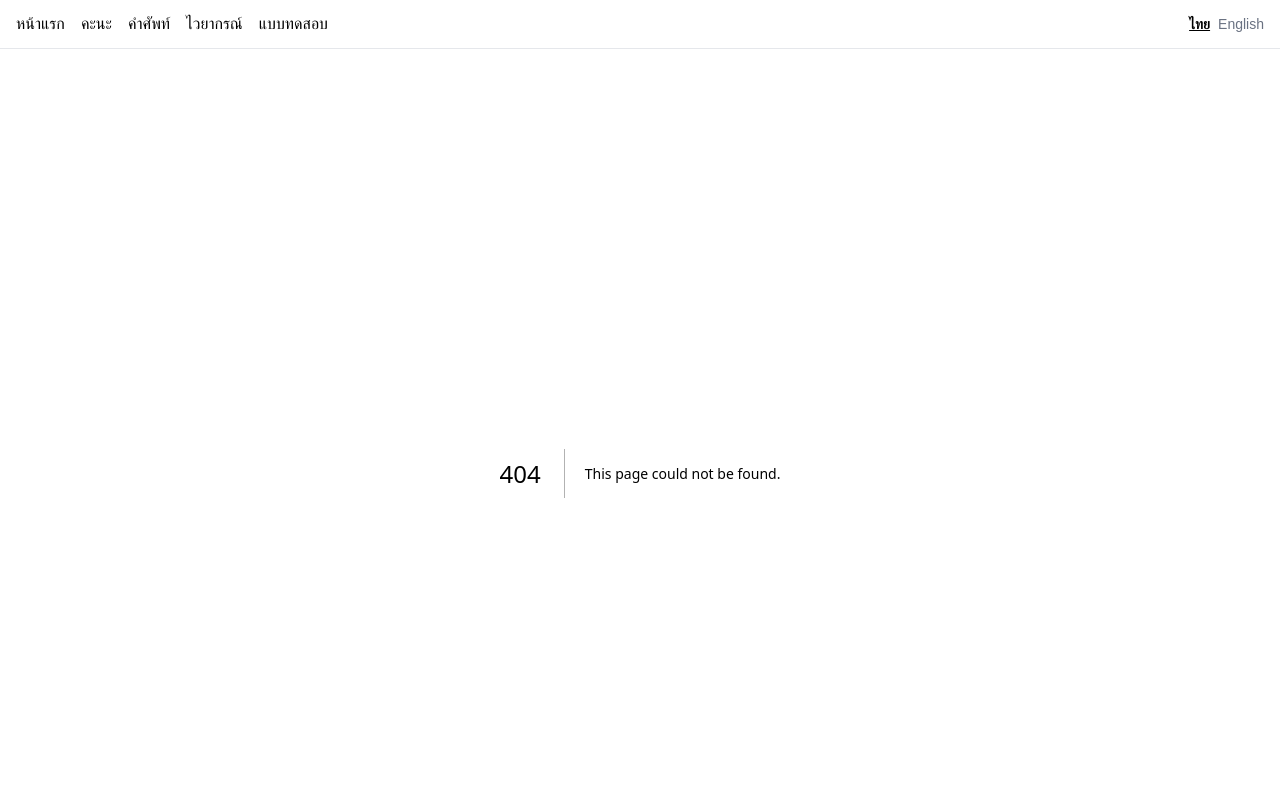
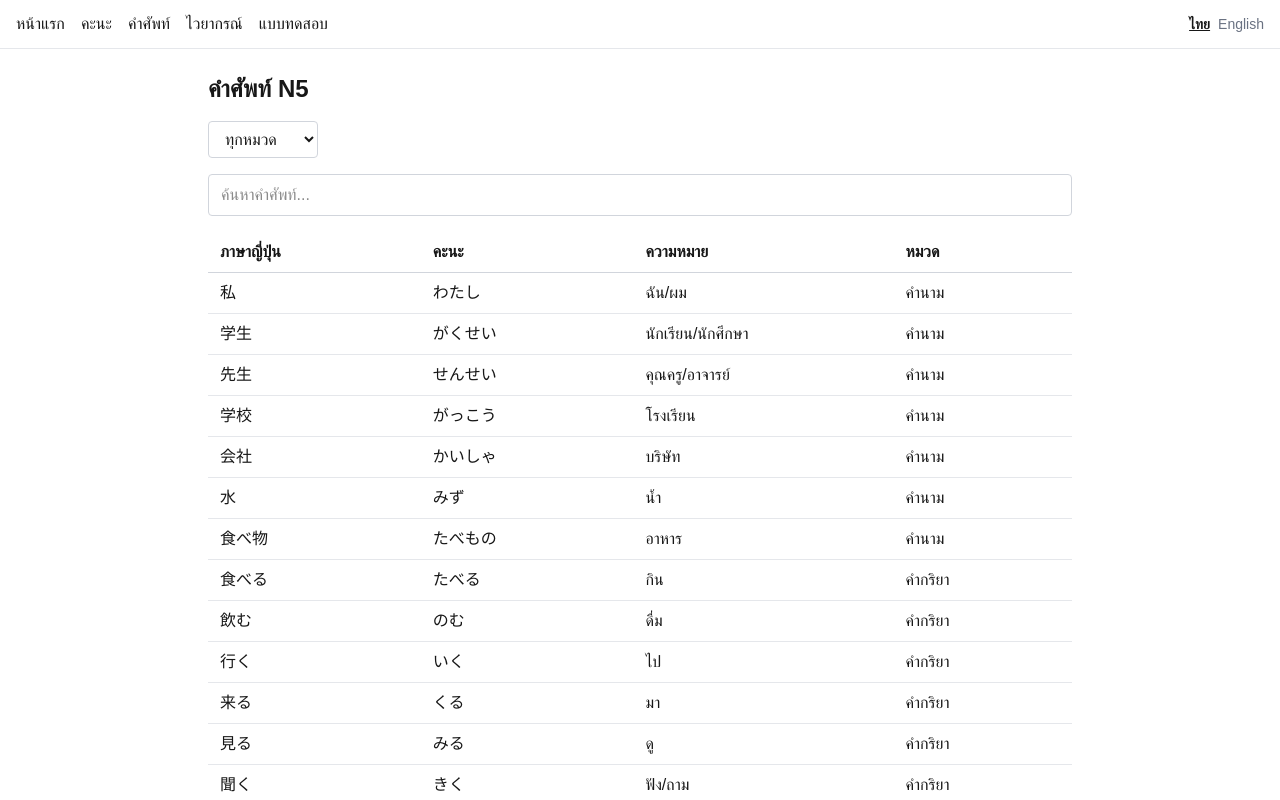
Before and after one commit to Jakkaphatbreez/Kanji, a Next.js app: page /vocab in a window 1280 px wide. Before the commit this address had no page. Shown: the top 800 px of the page. Built offline with nearby package versions, Linux system fonts and the light colour scheme.

Commit message:
feat: add N5 vocabulary reference page

```diff
--- /dev/null
+++ b/src/app/vocab/page.tsx
@@ -0,0 +1,45 @@
+'use client';
+
+import { useState } from 'react';
+import { useLanguage } from '@/i18n/LanguageContext';
+import { DataTable } from '@/components/DataTable';
+import { vocabN5 } from '@/data/vocab-n5';
+import type { VocabCategory } from '@/types/content';
+
+export default function VocabPage() {
+  const { t, language } = useLanguage();
+  const [category, setCategory] = useState<VocabCategory | 'all'>('all');
+
+  const filtered = category === 'all' ? vocabN5 : vocabN5.filter(v => v.category === category);
+  const categoryKeys = Object.keys(t.vocab.categories) as VocabCategory[];
+
+  return (
+    <div>
+      <h1 className="text-2xl font-bold">{t.vocab.title}</h1>
+      <select
+        value={category}
+        onChange={e => setCategory(e.target.value as VocabCategory | 'all')}
+        className="my-4 rounded border border-gray-300 px-3 py-2"
+      >
+        <option value="all">{t.vocab.allCategories}</option>
+        {categoryKeys.map(key => (
+          <option key={key} value={key}>
+            {t.vocab.categories[key]}
+          </option>
+        ))}
+      </select>
+      <DataTable
+        data={filtered}
+        rowKey={row => row.jp}
+        getSearchText={row => `${row.jp} ${row.kana} ${row.romaji} ${row.meaningTh} ${row.meaningEn}`}
+        searchPlaceholder={t.vocab.searchPlaceholder}
+        columns={[
+          { header: t.vocab.jpColumn, accessor: row => row.jp },
+          { header: t.vocab.kanaColumn, accessor: row => row.kana },
+          { header: t.vocab.meaningColumn, accessor: row => (language === 'th' ? row.meaningTh : row.meaningEn) },
+          { header: t.vocab.categoryColumn, accessor: row => t.vocab.categories[row.category] },
+        ]}
+      />
+    </div>
+  );
+}
```
